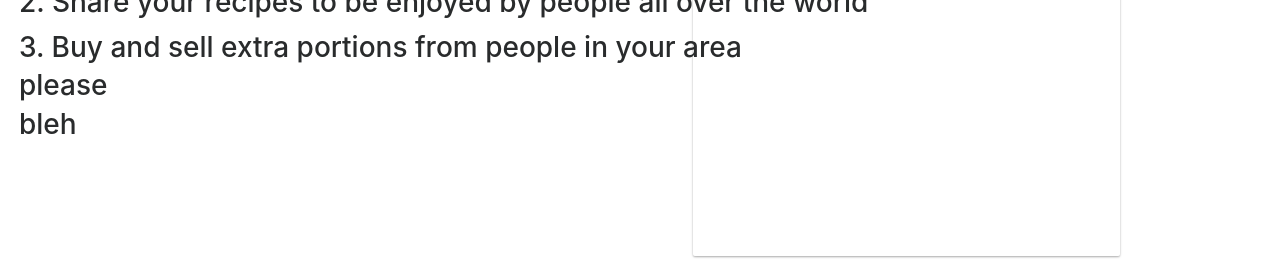
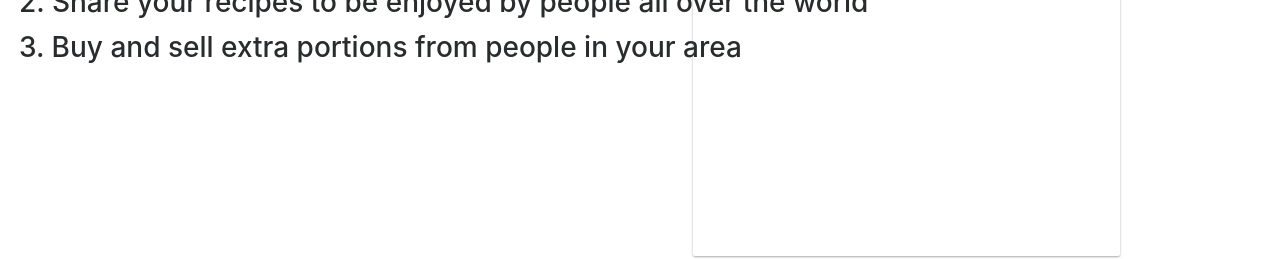
Before and after one commit to lee-ma/foodiy, a React (Create React App) app in the folder client/: page / in a window 1280 px wide. Shown: the part 520-779 px from the top of the page. Built offline with nearby package versions, Linux system fonts and the light colour scheme; no server answers.

Commit message:
Got rid of test h3s

```diff
--- a/client/src/components/Home.js
+++ b/client/src/components/Home.js
@@ -90,8 +90,6 @@ class Home extends Component {
             <h3 className="margin-vertical-sm">
               3. Buy and sell extra portions from people in your area
             </h3>
-            <h3>please</h3>
-            <h3>bleh</h3>
           </div>
         </div>
       </div>
```
